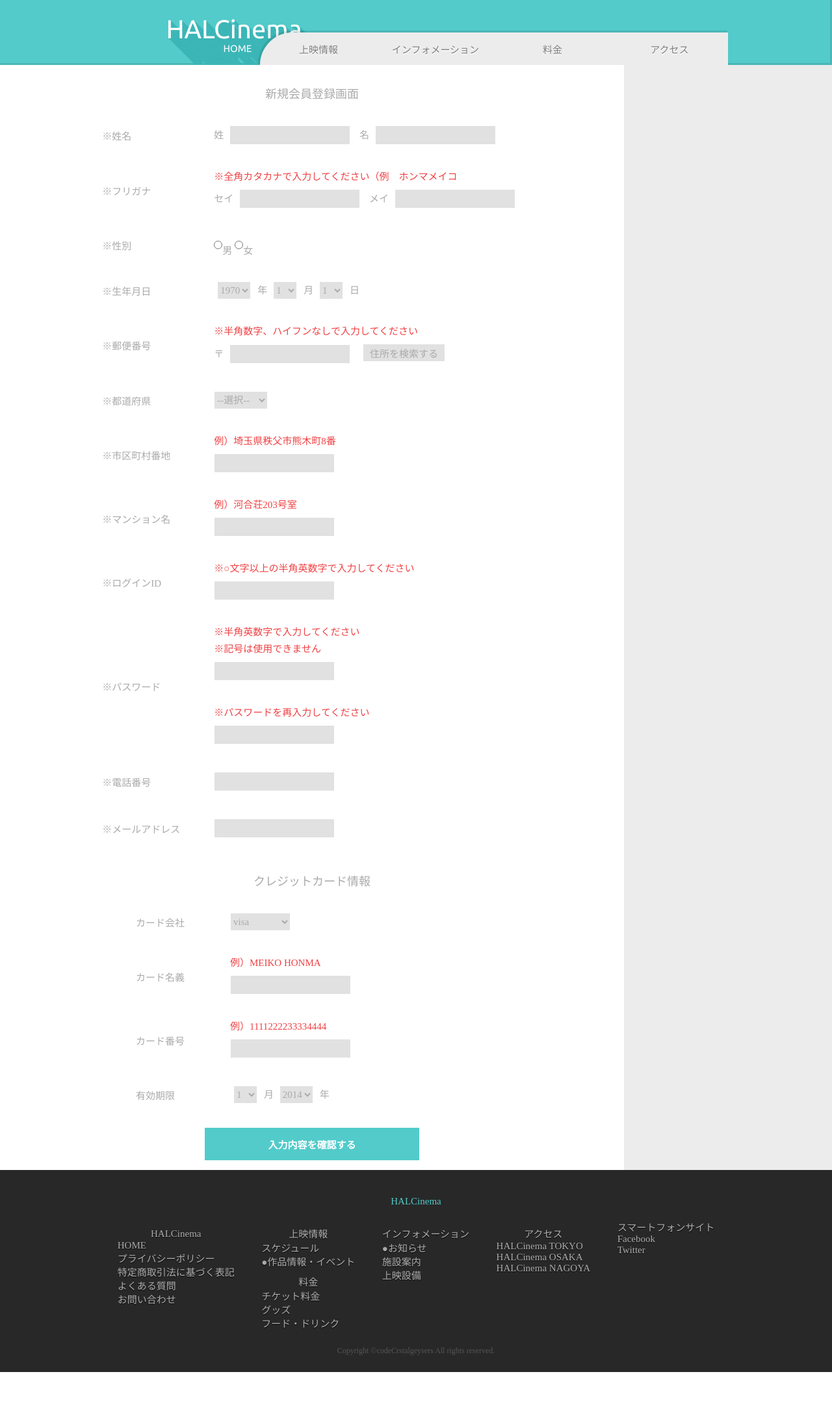
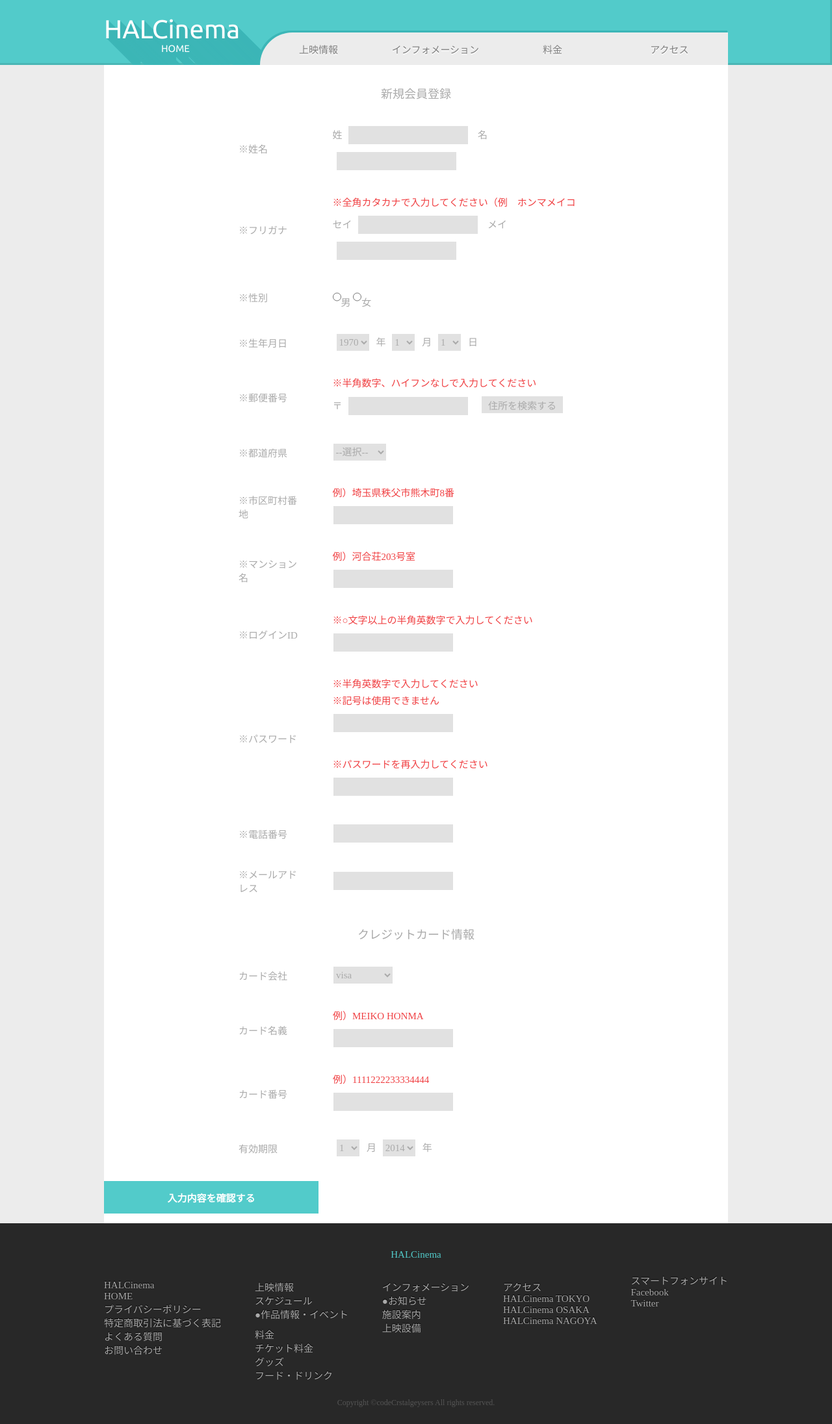
Before and after one commit to codeCrystalgeysers/halcinema, a PHP site: page /registration.php in a window 1280 px wide. Shown: the whole page at 65% size. Before the commit the page ends 2112 px from the top, so only its background shows below. Run offline with PHP 8.4, Linux system fonts and the light colour scheme.

Commit message:
（ひ）
（ツ）

```diff
--- a/css/common.css
+++ b/css/common.css
@@ -24,7 +24,7 @@ body{
 #wrapper {
   clear: both;
   margin: 0 auto;
-  min-width: 960px;
+  width: 960px;
 }
 
 .left {
@@ -188,7 +188,7 @@ header {
   flex-direction: row;
   justify-content: space-between;
   border-radius: 50px 0 0 0;
-  box-shadow: -2px -2px 1px 1px rgba(0,0,0,.1);
+  box-shadow: -2px -2px 0px 1px rgb(60, 182, 183);
   align-content: flex-start;
 }
 #headerMenu li{
@@ -229,7 +229,7 @@ header {
 .subMenuList li {
   width: inherit;
   border-radius: none !important;
-  background-color: rgba(255,255,255,.8);
+  background-color: rgb(60, 182, 183);
   z-index: 99;
 }
 .subMenuList li a {
@@ -278,7 +278,7 @@ footer {
   flex-direction: row;
   justify-content: space-between;
   align-content: flex-start;
-  text-shadow: 0 -1px 1px #333, 0 1px 1px black;
+  text-shadow: 0 -1px 1px black;
 }
 .footerMenuBox {
   position: relative;
--- a/css/registration.css
+++ b/css/registration.css
@@ -1,35 +1,25 @@
 @charset"utf-8";
-
-/* ---------------------------------------------
-        common
- --------------------------------------------- */
-
-* {
-	margin: 0 auto;
-}
-
-/* ---------------------------------------------
-        main
- --------------------------------------------- */
 
 main {
 	width: 960px;
-	background: #fff;
+	margin: 0 auto;
+	background-color: #fff;
 }
-
 /* ---------------------------------------------
         form
  --------------------------------------------- */
 
 .formArea {
+	margin: 0 auto;
 	margin-top: 15px;
+	width: 600px;
 }
 
-h1,h2,#conf{
+.formHeader,#conf{
 	text-align: center;
 }
 
-h2{
+.formHeader{
 	margin-top: 30px;
 	font-size: 18px;
 }
@@ -92,6 +82,7 @@ input:focus,select:focus{
 }
 
 #innerBox{
+	margin: 0 auto;
 	width: 322px;
 	height: 42px;
 	background: #52CBCA;
--- a/foot.php
+++ b/foot.php
@@ -1,4 +1,4 @@
-
+</div>
 <footer>
   <div id="footerlogo">HALCinema</div>
   <div id="footerWrapper">
@@ -67,4 +67,5 @@
   <section id="copyright"><p>Copyright &copy;codeCrstalgeysers All rights reserved.</p></section>
 </footer>
 </div>
+<script src="js/common.js"></script>
 </html>
--- a/index.php
+++ b/index.php
@@ -3,7 +3,6 @@
 <meta name="Author" content="codeCrystalgeysers">
 <meta name="Keywords" content="HALCinema, ハルシネマ, 映画, えいが">
 <script src="js/jq2min.js"></script>
-<script src="js/common.js"></script>
 <script src="js/index.js"></script>
 <link rel="stylesheet" type="text/css" href="css/common.css">
 <link rel="stylesheet" type="text/css" href="css/index.css">
--- a/registration.php
+++ b/registration.php
@@ -11,7 +11,7 @@
 
 <main>
 
-    <h2>新規会員登録画面</h2>
+    <div class="formHeader">新規会員登録</div>
     <div class="formArea">
     <form action="registrationCheck.php" method="POST">
     	<table>
@@ -178,7 +178,7 @@
    <!-- </form>-->
     </div>
 
-    <h2>クレジットカード情報</h2>
+    <div class="formHeader">クレジットカード情報</div>
     <div class="formArea">
    <!-- <form>-->
     	<table>
@@ -232,7 +232,7 @@
     <div id="conf">
 		<!--<form action="registrationCheck.php">-->
         <div id="outerBox">
-    		<input id="innerBox" type="submit" value="入力内容を確認する">
+    		  <input id="innerBox" type="submit" value="入力内容を確認する">
         </div>
 		</form>
     </div>
```
Also changed, not shown: css/registrationCheck.css (+8 -15 lines).
